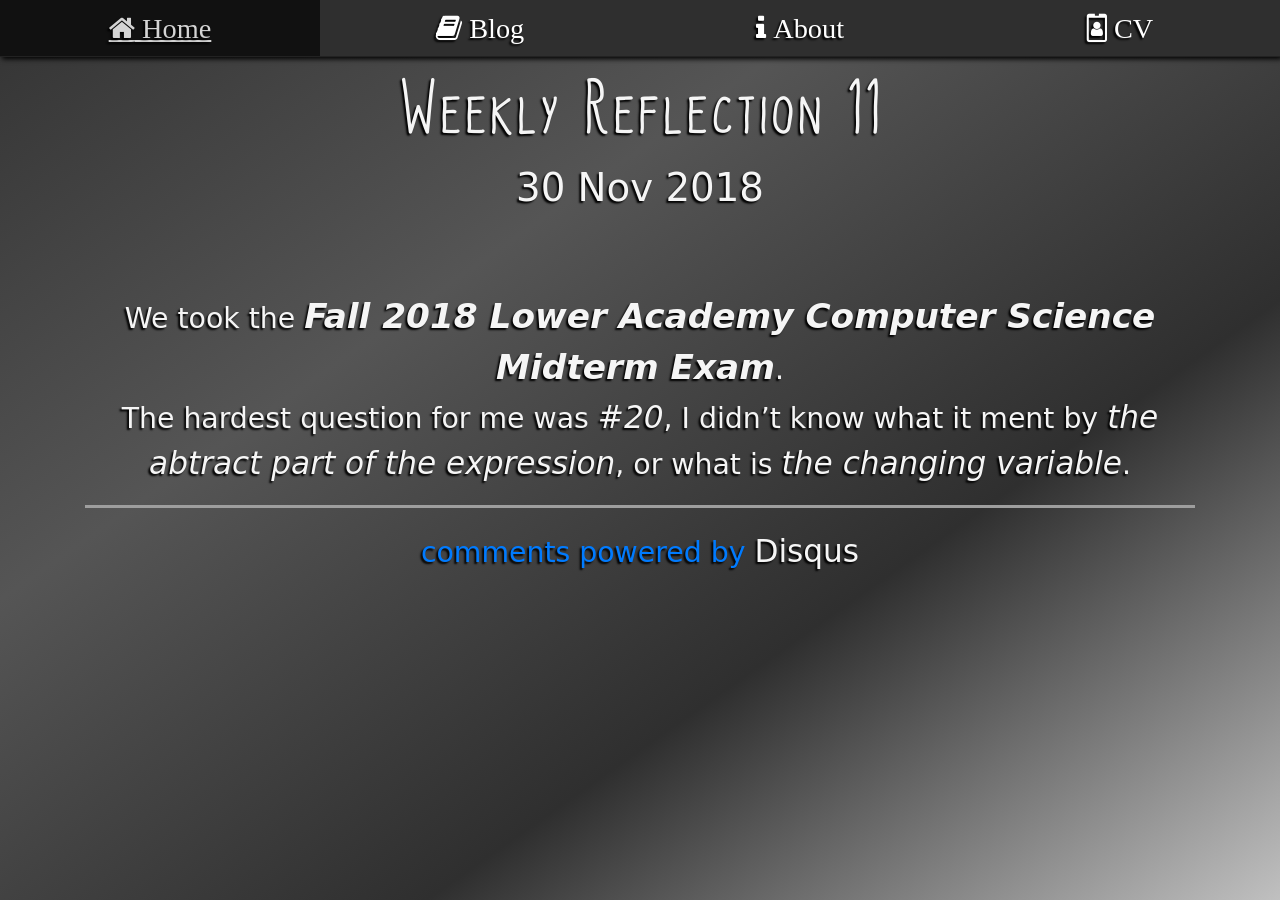
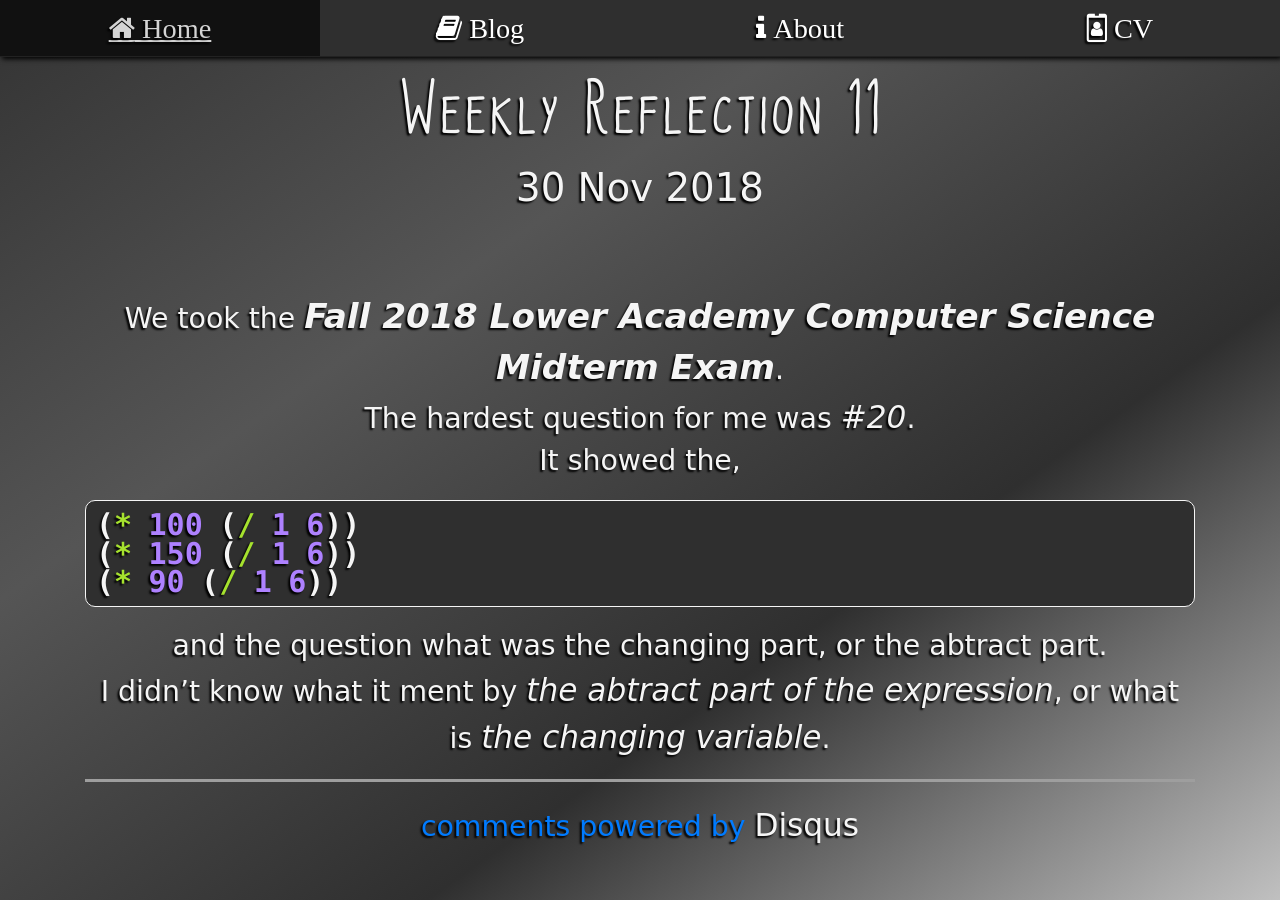
Before and after one commit to lemueldls/lemueld6200.github.io, a Jekyll site: the page built from _posts/2018-11-30-weekly-reflection-11.md, in a window 1280 px wide. Built offline with Jekyll 4.4.1, drawn with Linux system fonts in a browser that asks for light colours; comment, search, counter and statistics services are not loaded; grey boxes are pictures that could not be loaded.

Commit message:
Update 2018-11-30-weekly-reflection-11.md

````diff
--- a/_posts/2018-11-30-weekly-reflection-11.md
+++ b/_posts/2018-11-30-weekly-reflection-11.md
@@ -5,4 +5,12 @@
 ---
 
 We took the ***Fall 2018 Lower Academy Computer Science Midterm Exam***.
-The hardest question for me was *#20*, I didn't know what it ment by *the abtract part of the expression*, or what is *the changing variable*.
+The hardest question for me was *#20*.
+It showed the,
+```scheme
+(* 100 (/ 1 6))
+(* 150 (/ 1 6))
+(* 90 (/ 1 6))
+```
+and the question what was the changing part, or the abtract part.
+I didn't know what it ment by *the abtract part of the expression*, or what is *the changing variable*.
````
